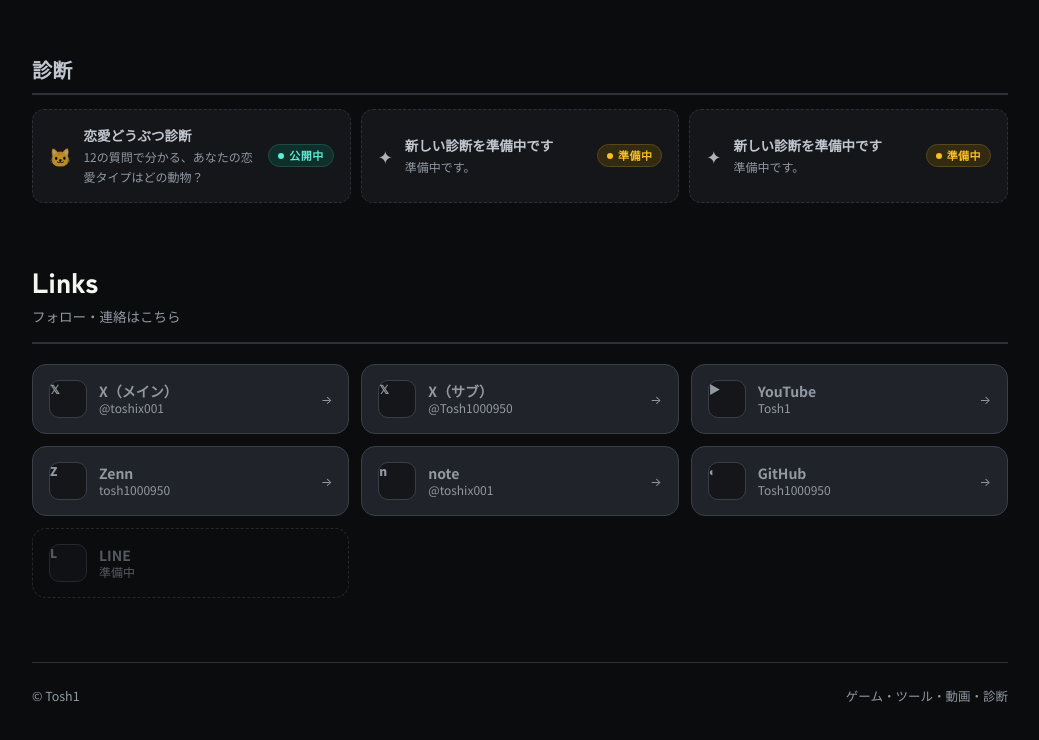
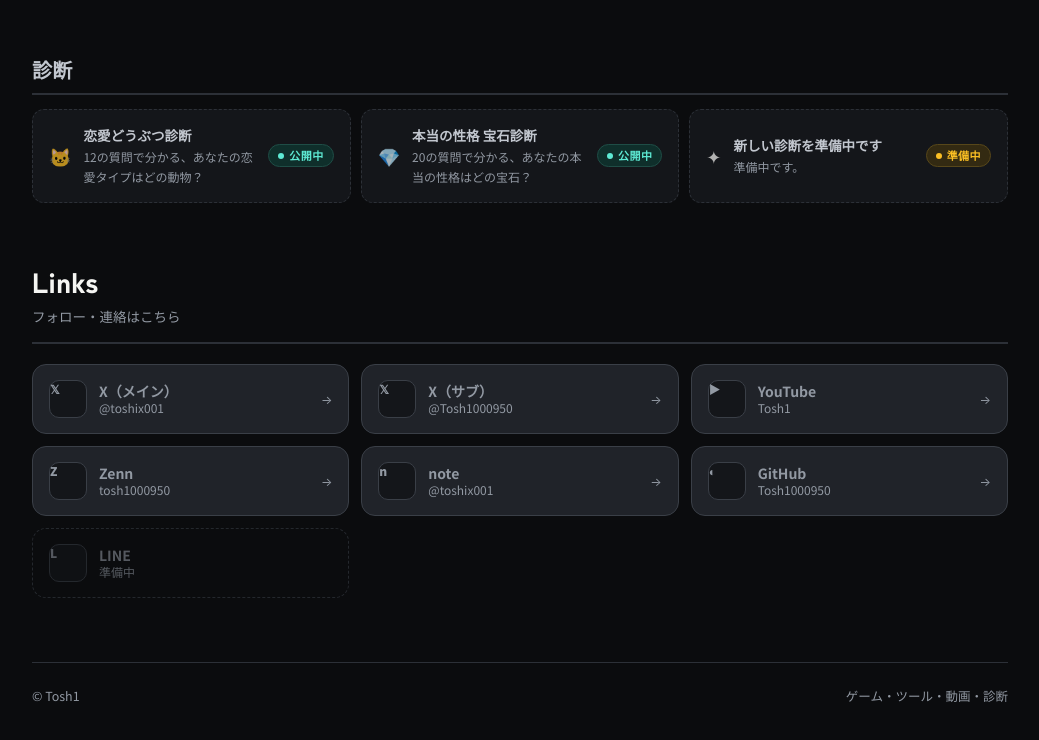
Before and after one commit to Tosh1000950/Tosh1000950.github.io, a plain HTML site: page index.html in a window 1280 px wide. Shown: the part 2475-3215 px from the top of the page, without its empty margins (120-1159 px from the left). Drawn offline with Linux system fonts and the light colour scheme.

Commit message:
宝石診断を公開

```diff
--- a/index.html
+++ b/index.html
@@ -402,14 +402,14 @@
         </div>
         <span class="badge badge-live">公開中</span>
       </a>
-      <article class="diag-card">
-        <span class="diag-icon" aria-hidden="true">✦</span>
+      <a class="diag-card" href="shindan/gem-personality/" style="text-decoration:none;">
+        <span class="diag-icon" aria-hidden="true">💎</span>
         <div class="diag-text">
-          <h3>新しい診断を準備中です</h3>
-          <p>準備中です。</p>
+          <h3>本当の性格 宝石診断</h3>
+          <p>20の質問で分かる、あなたの本当の性格はどの宝石？</p>
         </div>
-        <span class="badge badge-prep">準備中</span>
-      </article>
+        <span class="badge badge-live">公開中</span>
+      </a>
       <article class="diag-card">
         <span class="diag-icon" aria-hidden="true">✦</span>
         <div class="diag-text">
```
